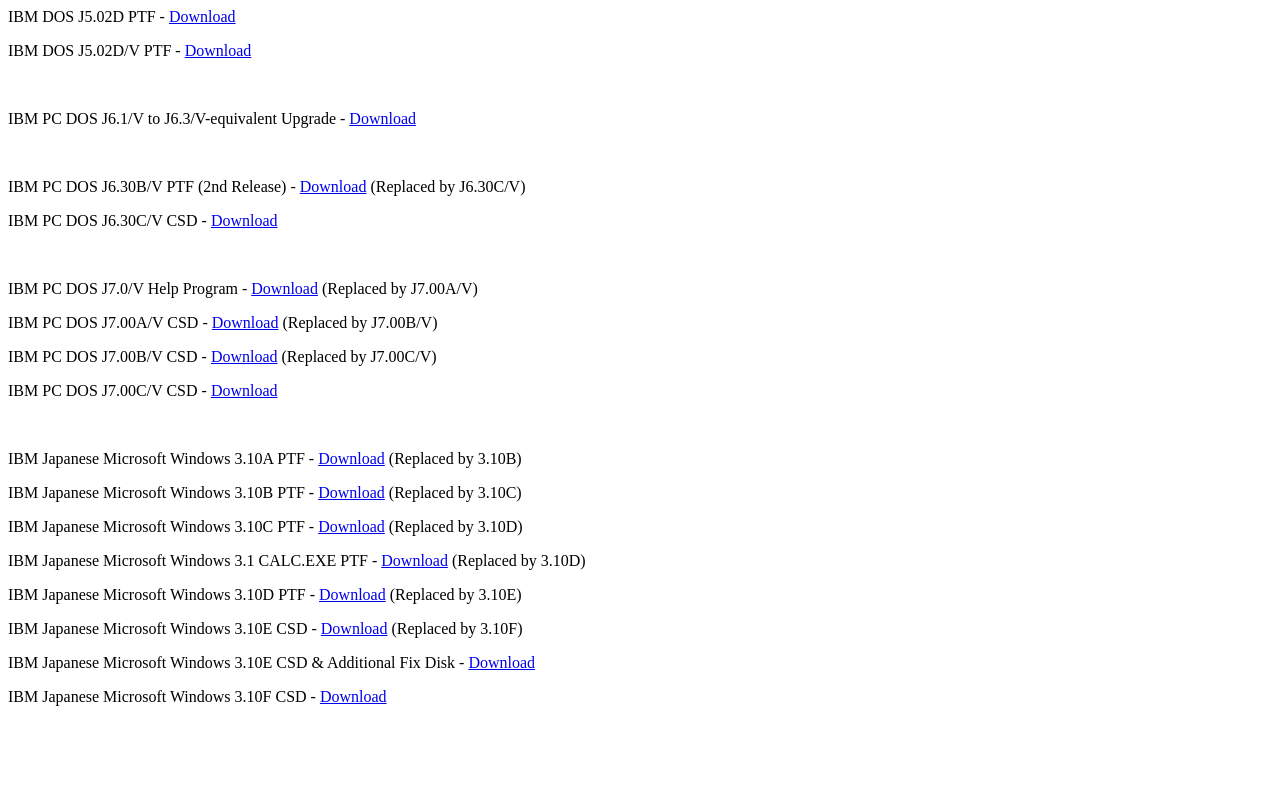
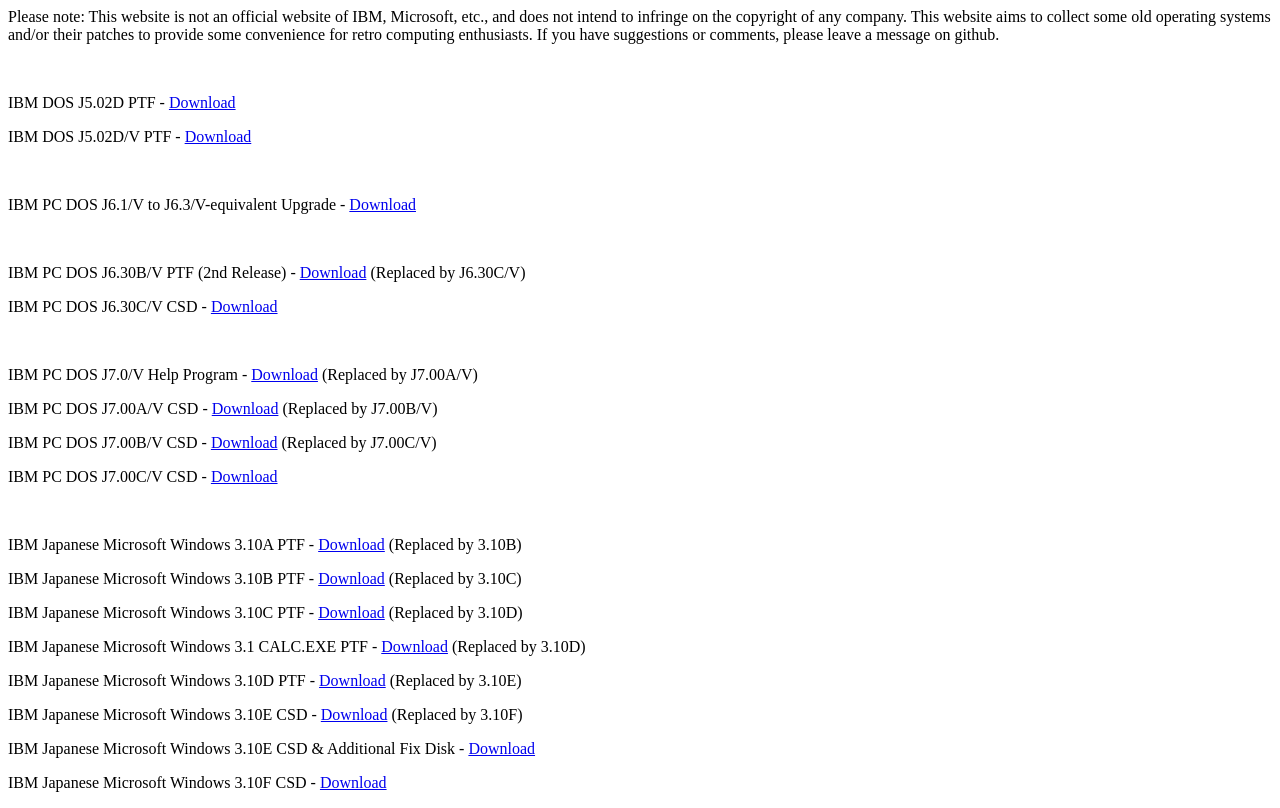
Before and after one commit to OldMadMan/oldmadman.github.io, a plain HTML site: page index.html in a window 1280 px wide. Drawn offline with Linux system fonts and the light colour scheme.

Commit message:
Update index.html

```diff
--- a/index.html
+++ b/index.html
@@ -8,6 +8,13 @@
 
 <body>
 
+<p><font face="Times New Roman">Please note: This website is not an official
+website of IBM, Microsoft, etc., and does not intend to infringe on the
+copyright of any company. This website aims to collect some old operating
+systems and/or their patches to provide some convenience for retro computing
+enthusiasts. If you have suggestions or comments, please leave a message on
+github.</font></p>
+<p>&nbsp;</p>
 <p>IBM DOS J5.02D PTF - <a href="/Files/CSD/IBMPCDOS/J502D.7z">Download</a></p>
 <p>IBM DOS J5.02D/V PTF - <a href="/Files/CSD/IBMPCDOS/J502DV.7z">Download</a></p>
 <p>&nbsp;</p>
```
